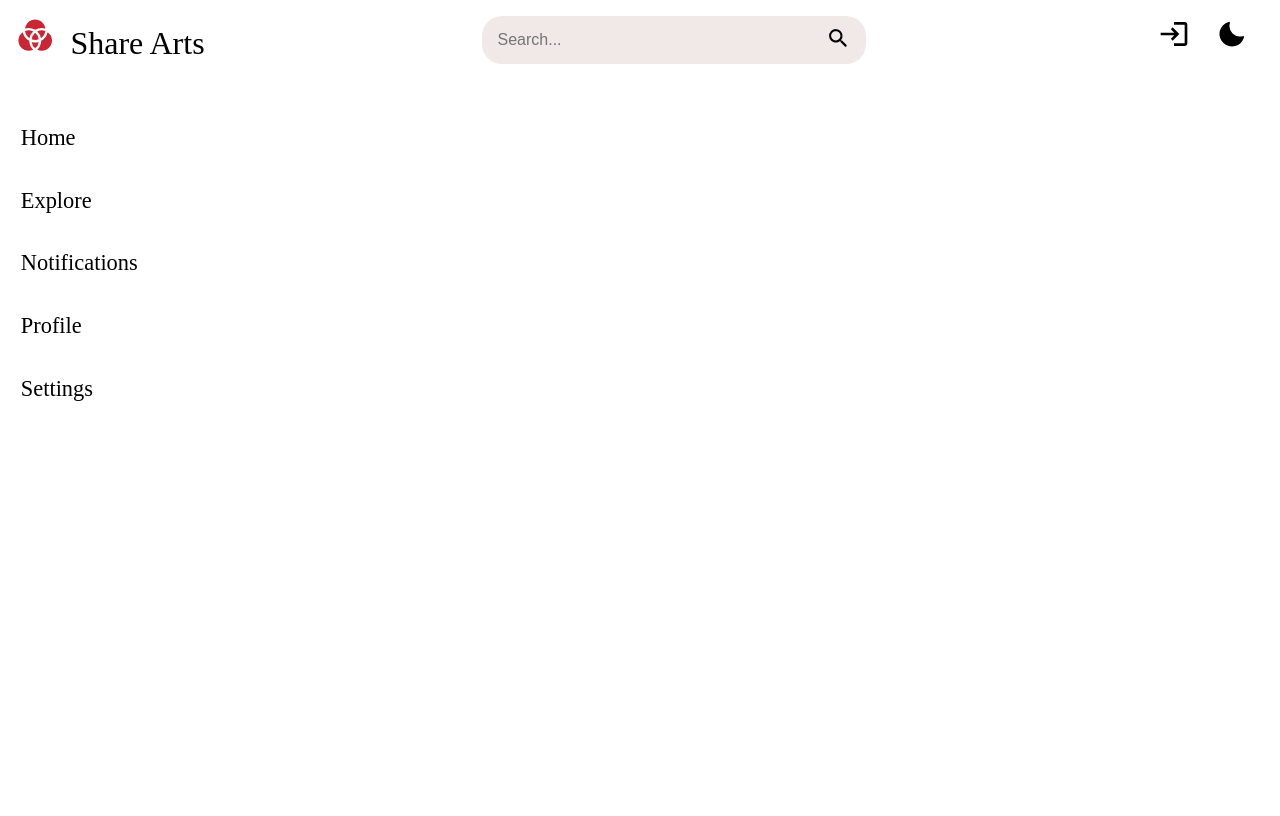
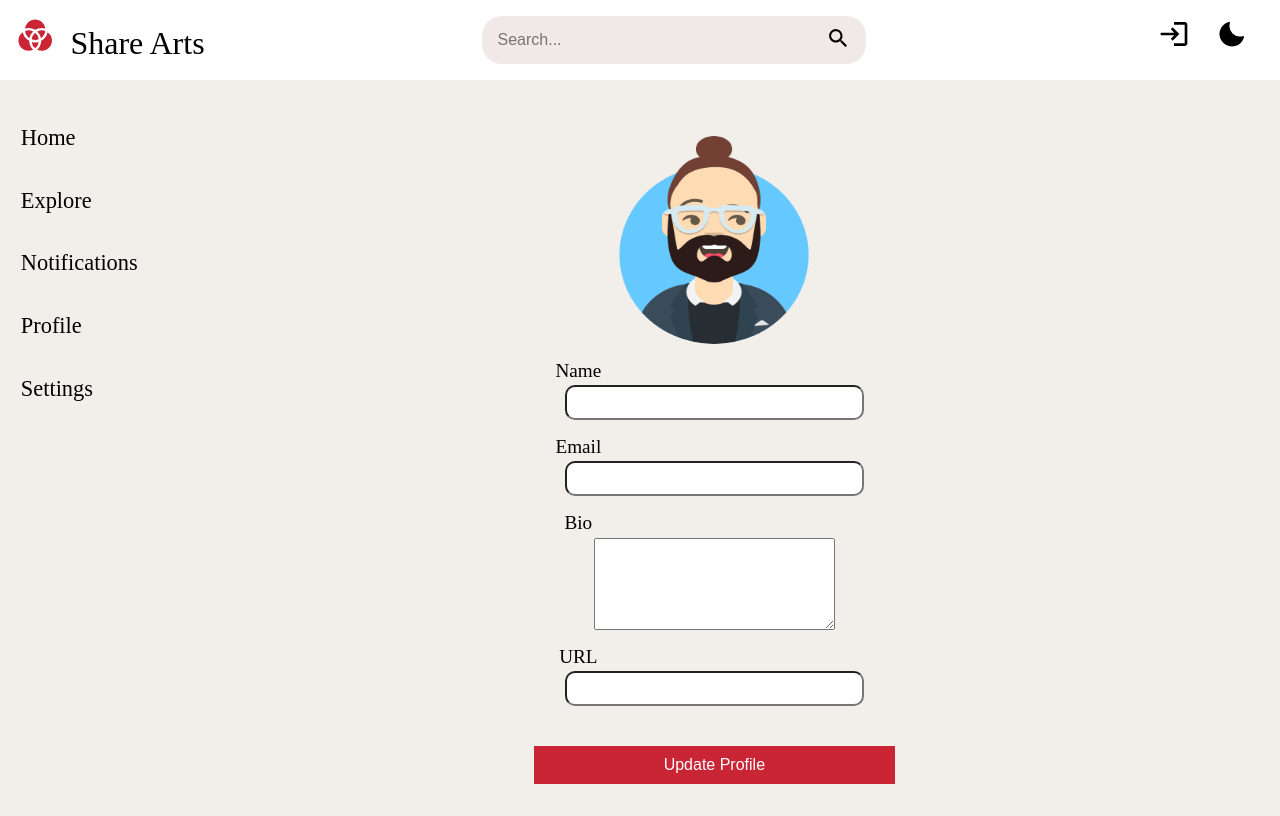
Before and after one commit to Developers-codz/shareArts, a React (Create React App) app: page /settings in a window 1280 px wide. Built offline with nearby package versions, Linux system fonts and the light colour scheme; what miragejs would draw is missing.

Commit message:
feat:setting screen done

```diff
--- a/src/App.js
+++ b/src/App.js
@@ -3,7 +3,7 @@ import GlobalStyle from "./globalStyles";
 import {Navbar,Aside} from "./components"
 import {useTheme} from "./context/theme-context"
 import {Routes,Route} from "react-router-dom"
-import { Feeds,Landing,Login,SignUp,Profile} from "./pages";
+import { Feeds,Landing,Login,SignUp,Profile,Setting} from "./pages";
 
 
 
@@ -17,6 +17,7 @@ function App() {
    <Routes>
      <Route path="/" element={<Feeds />} />
      <Route path="/profile" element={<Profile />} />
+     <Route path="/settings" element={<Setting />} />
      <Route path="/landing" element={<Landing />} />
      <Route path="/login" element={<Login />} />
      <Route path="/signup" element={<SignUp />} />
--- a/src/globalStyles.js
+++ b/src/globalStyles.js
@@ -46,6 +46,16 @@ html{
   padding-top:13vh;
   min-height: 97.5vh;
 }
+@media only screen and (max-width:560px){
+  .aside{
+    display:none;
+  }
+  .App{
+
+  grid-template-areas: "nav nav"
+  "main main";
+}
+}
 `
 
 export default GlobalStyle;
--- a/src/pages/Landing/landingComponents.js
+++ b/src/pages/Landing/landingComponents.js
@@ -8,10 +8,14 @@ export const Wrapper = styled.div`
   align-items: center;
   @media only screen and (max-width: 560px) {
     flex-direction: column;
+    width:100vw;
   }
 `;
 export const Section = styled.div`
   margin-left: ${(props) => (props.logo ? "4rem" : "5rem")};
+  @media only screen and (max-width: 560px) {
+    margin-left:0
+  }
 `;
 
 export const Header = styled.h1`
@@ -42,4 +46,8 @@ export const Button = styled(Link)`
 export const HeroImg = styled.img`
   width: 36rem;
   margin-left: 5rem;
+  @media only screen and (max-width: 560px) {
+  width:18rem;
+  margin-left:0
+  }
 `;
--- a/src/pages/Profile/Profile.jsx
+++ b/src/pages/Profile/Profile.jsx
@@ -7,7 +7,6 @@ export const Profile = () =>{
     const {theme} = useTheme()
     return(
         <Wrapper>
-
             <Section style={{borderBottom:getBorder(theme)}}>
                 <ProfileImg  src={avataaar} />
                 <Section direction>
@@ -20,7 +19,7 @@ export const Profile = () =>{
                    <About>Awesome Coding Tricks</About>
                    <ExternalLink href="https://www.programiz.com/javascript/examples">Cool coding Tricks </ExternalLink>
                    <Section>
-                    <Followers>1 Posts</Followers>
+                    <Followers>1 Post</Followers>
                    <Followers>4k Followers</Followers><Followers> 10 Following</Followers>
                    </Section>
                    </BodySection>
--- a/src/pages/Profile/Tab/TabContent.jsx
+++ b/src/pages/Profile/Tab/TabContent.jsx
@@ -1,7 +1,7 @@
 import styled from "styled-components"
 
 const TabWrapper = styled.div`
-    margin-top:"2rem"
+    margin-top:2rem;
 `
 export const TabContent = ({id,activeTab,children}) =>{
     return (
--- a/src/pages/Profile/profileComponents.js
+++ b/src/pages/Profile/profileComponents.js
@@ -3,7 +3,6 @@ export const Wrapper  = styled.div`
   padding-top:13vh;
   min-height: 95vh;
   margin:1rem 0 0rem 18rem;
-
 `
 export const Section = styled.div`
   display: flex;
--- /dev/null
+++ b/src/pages/Setting/Setting.jsx
@@ -0,0 +1,23 @@
+import { Wrapper,Form,Label,InputField,BioInput } from "./settingComponent"
+import { ProfileImg } from "../Profile/profileComponents"
+import {PrimaryButton} from "../Authpages/AuthFormComponent"
+import avataaar from "../../Assets/images/avataaar1.png"
+
+export const Setting = () =>{
+    return (
+        <Wrapper>
+            <Form>
+                <ProfileImg src={avataaar}></ProfileImg>
+                <Label htmlFor="username" name>Name</Label>
+                <InputField id="username" type="text"></InputField>
+                <Label htmlFor="email">Email</Label>
+                <InputField id="email" type="email"></InputField>
+                <Label htmlFor="bio">Bio</Label>
+                <BioInput id="bio" type="text" cols="28" rows="6"></BioInput>
+                <Label htmlFor="url">URL</Label>
+                <InputField id="url" type="text"></InputField>
+            <PrimaryButton>Update Profile</PrimaryButton>
+            </Form>
+        </Wrapper>
+    )
+}
--- /dev/null
+++ b/src/pages/Setting/settingComponent.js
@@ -0,0 +1,33 @@
+import styled from "styled-components"
+export const Wrapper  = styled.div`
+  padding-top:13vh;
+  min-height: 95vh;
+  margin:1rem 0 0rem 25rem;
+  @media only screen and (max-width:560px){
+    margin:.4rem;
+  }
+`
+
+export const Form = styled.div`
+display:flex;
+justify-content: center;
+flex-direction:column;
+align-items:center;
+margin:1rem;
+`
+
+export const Label = styled.label`
+margin-top:${props => props.name && "1rem"};
+font-size:1.2rem;
+margin-left:-17rem;
+`
+
+export const InputField = styled.input`
+padding:.5rem 1rem;
+width:50%;
+border-radius:10px;
+margin:.2rem 0 1rem 0
+`
+
+export const BioInput = styled.textarea`
+margin:.2rem 0 1rem 0`
--- a/src/pages/index.js
+++ b/src/pages/index.js
@@ -3,3 +3,4 @@ export {Feeds} from "./feeds/Feeds"
 export {Login} from "./Authpages/Login"
 export {SignUp} from "./Authpages/SignUp"
 export {Profile} from "./Profile/Profile"
+export {Setting} from "./Setting/Setting"
```
